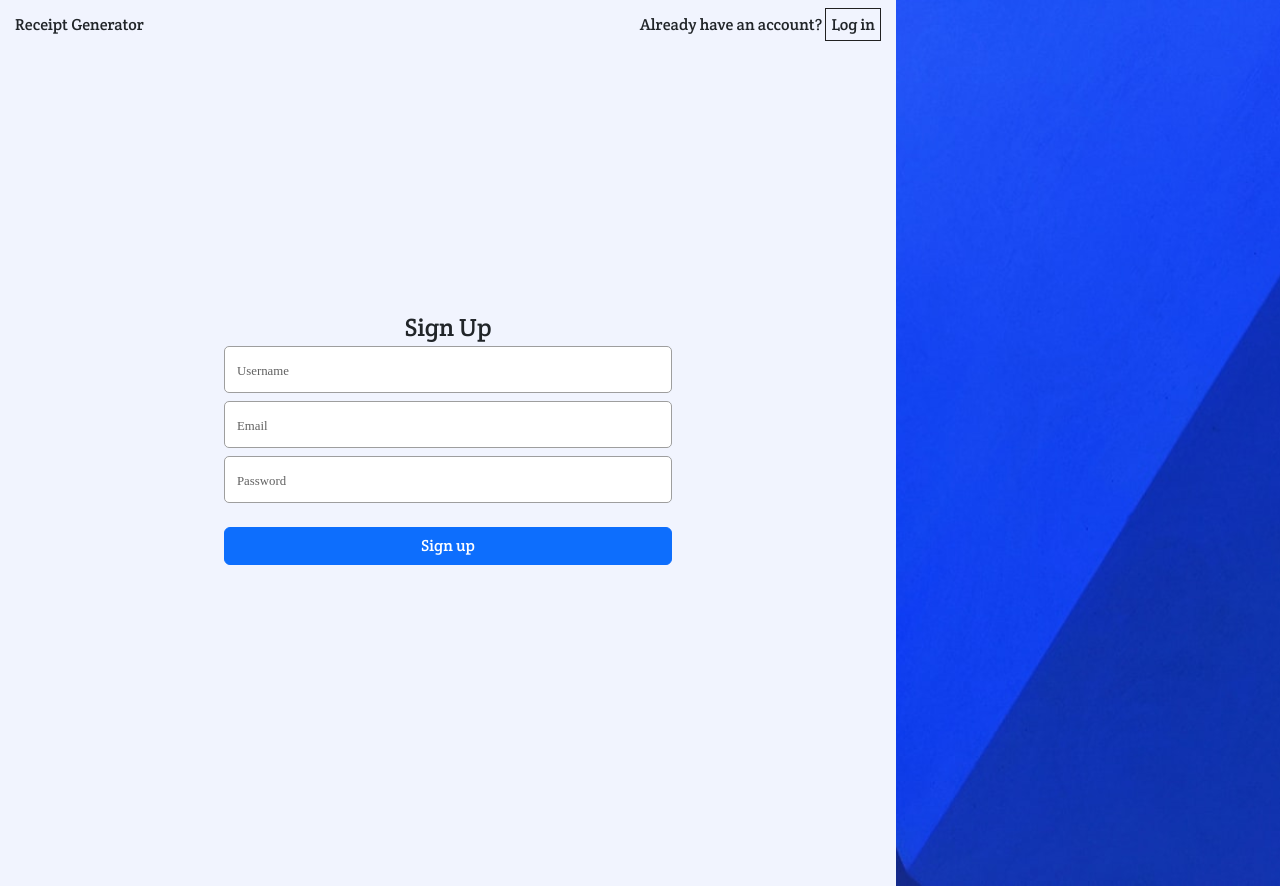
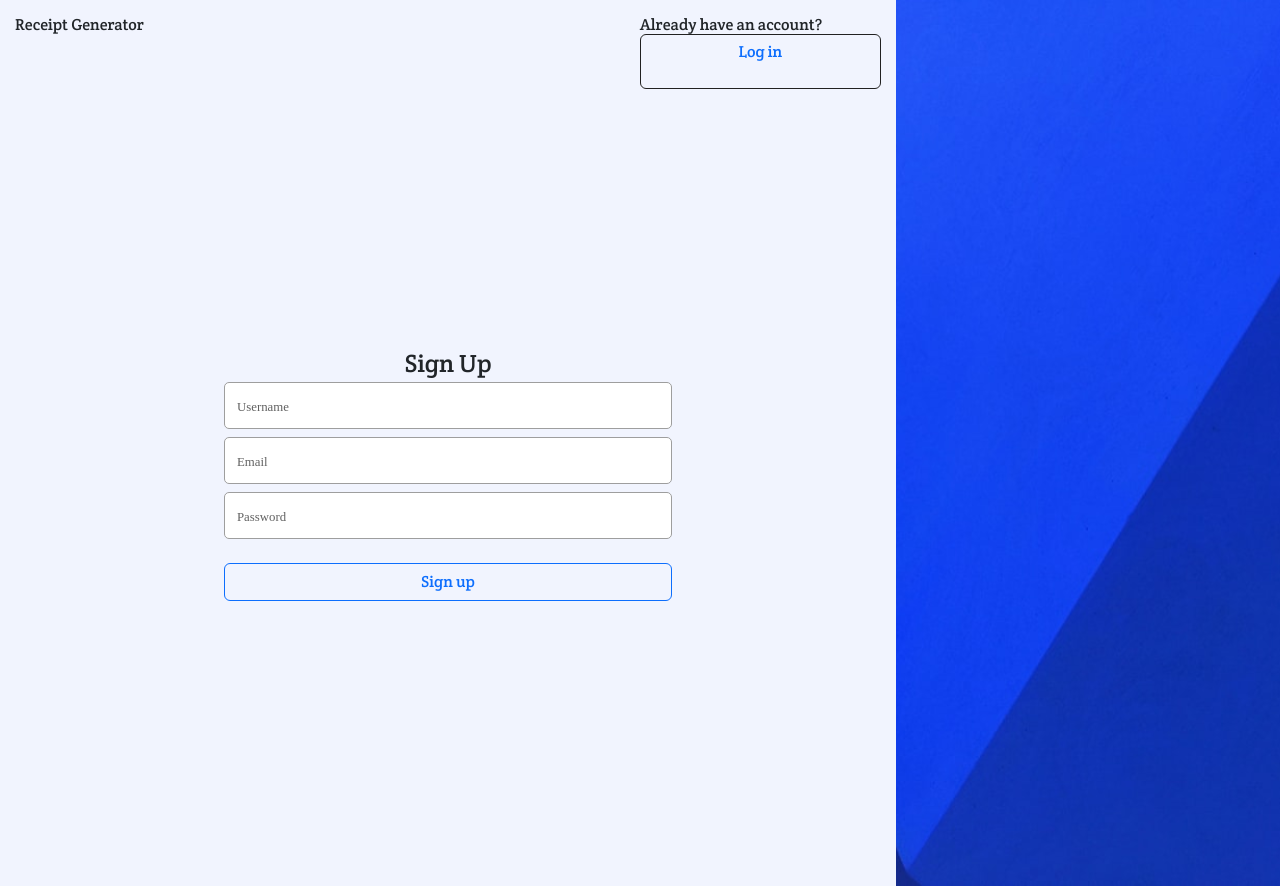
Before and after one commit to tobidechamp15/Receipt-Generator, a React (Create React App) app: page / in a window 1280 px wide. Built offline with nearby package versions, Linux system fonts and the light colour scheme; a web font is replaced by a local one.

Commit message:
Feat-signup

```diff
--- a/src/Components/Signup.js
+++ b/src/Components/Signup.js
@@ -65,7 +65,7 @@ function Signup() {
           <h3>Receipt Generator</h3>
           <h3>
             <span className="hide">Already have an account? </span>
-            <span className="login-button">
+            <span className="login-button btn btn-outline-primary">
               <Link to="/login">Log in</Link>
             </span>
           </h3>
@@ -117,10 +117,7 @@ function Signup() {
               </div>
             </div>
             <div className="py-4 d-flex justify-content-center align-items-center">
-              <button
-                className="btn btn-primary"
-                type="submit"
-              >
+              <button className="btn btn-outline-primary" type="submit">
                 Sign up
               </button>
             </div>
```
